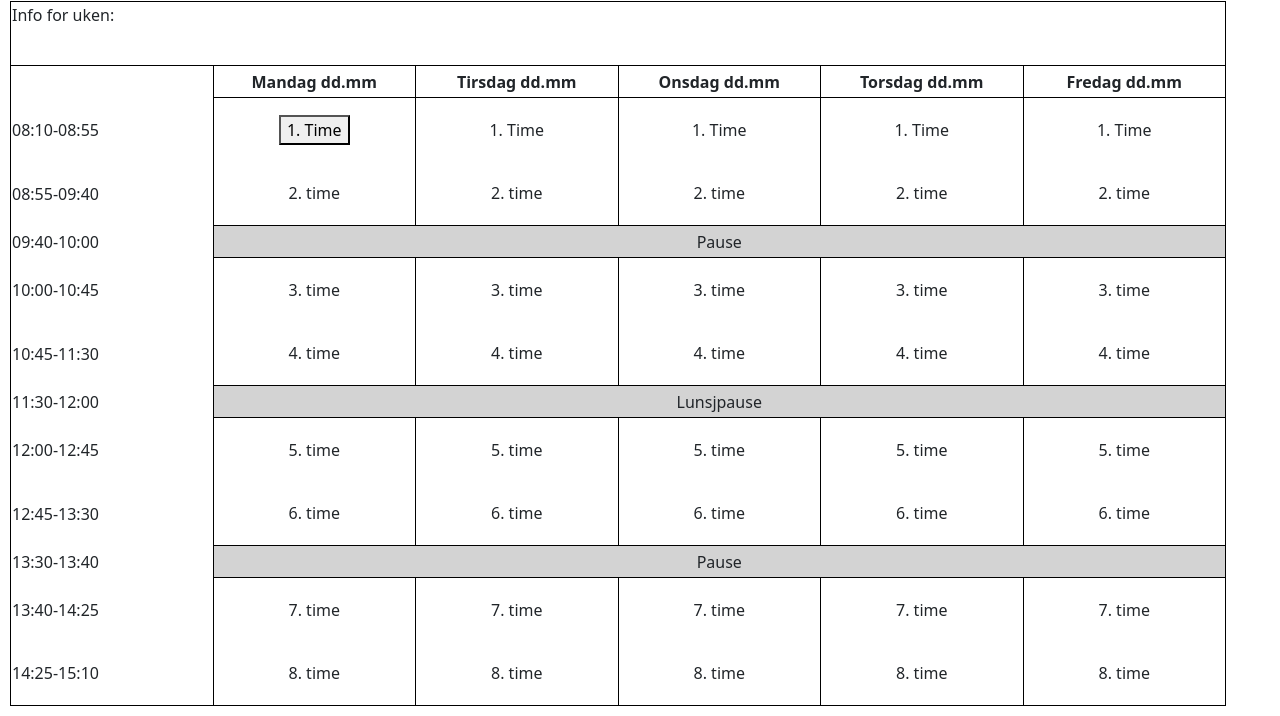
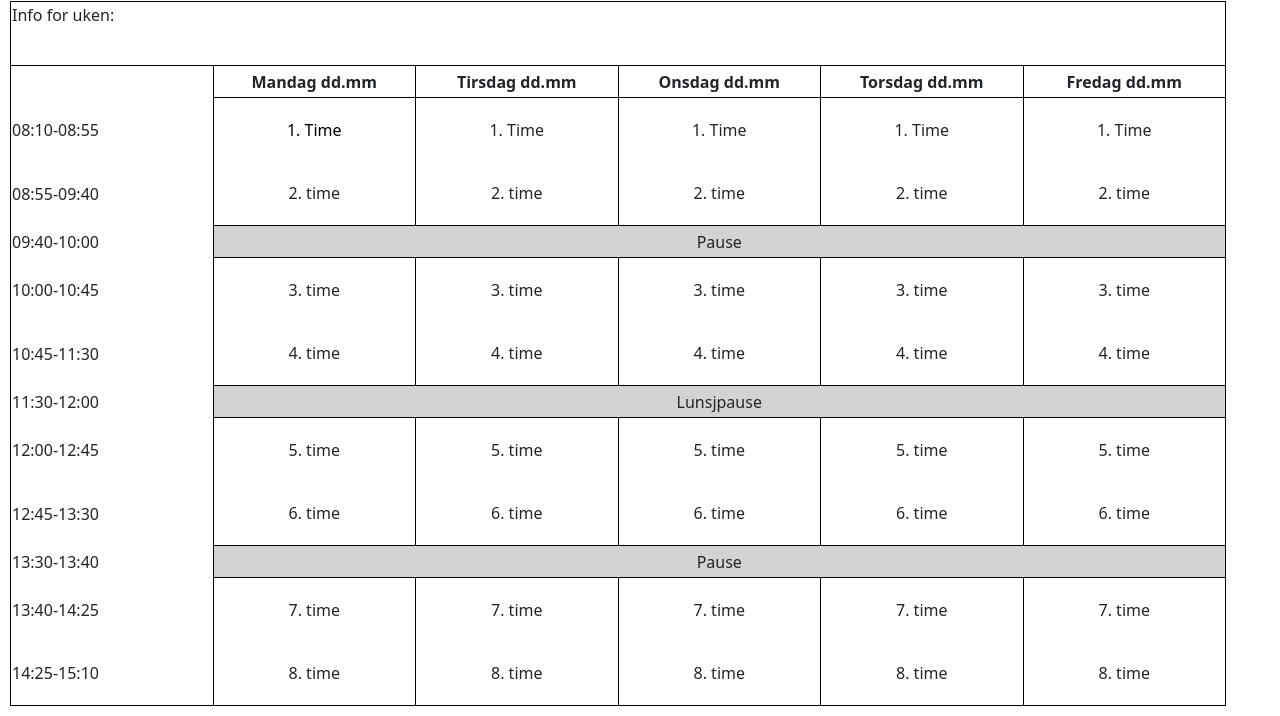
Before and after one commit to ThomasStorhaug/uke_gen, a Django app: page / in a window 1280 px wide. Shown: the part 279-995 px from the top of the page. Run offline with Django 4.2, Linux system fonts and the light colour scheme; some libraries are stand-ins or nearby versions.

Commit message:
added modal func

```diff
--- /dev/null
+++ b/ukeplaner/uke_generator/static/uke_generator/custom/css/_btn.scss
@@ -0,0 +1,11 @@
+.period-btn {
+    display: block;
+    height: 100% !important;
+    width: 100%;
+    border: none;
+    background-color: rgba(0, 0, 0, 0);
+
+    &:hover {
+        background-color: rgba(0, 0, 0, 0.1);
+    }
+}
--- a/ukeplaner/uke_generator/static/uke_generator/custom/css/_table.scss
+++ b/ukeplaner/uke_generator/static/uke_generator/custom/css/_table.scss
@@ -33,6 +33,7 @@
 
     &__period {
         text-align: center;
+        padding: 0;
 
         &--first {
             border-top: 1px solid #000000;
--- a/ukeplaner/uke_generator/static/uke_generator/custom/css/main.css
+++ b/ukeplaner/uke_generator/static/uke_generator/custom/css/main.css
@@ -27,6 +27,7 @@
 }
 .schedule-preview__period {
   text-align: center;
+  padding: 0;
 }
 .schedule-preview__period--first {
   border-top: 1px solid #000000;
@@ -112,4 +113,15 @@
   background-color: #8ea091;
 }
 
+.period-btn {
+  display: block;
+  height: 100% !important;
+  width: 100%;
+  border: none;
+  background-color: rgba(0, 0, 0, 0);
+}
+.period-btn:hover {
+  background-color: rgba(0, 0, 0, 0.1);
+}
+
 /*# sourceMappingURL=main.css.map */
--- a/ukeplaner/uke_generator/static/uke_generator/custom/css/main.scss
+++ b/ukeplaner/uke_generator/static/uke_generator/custom/css/main.scss
@@ -1,3 +1,4 @@
 @import "variables";
 @import "table";
 @import "colors";
+@import "btn";
--- a/ukeplaner/uke_generator/templates/uke_generator/base.html
+++ b/ukeplaner/uke_generator/templates/uke_generator/base.html
@@ -19,6 +19,6 @@
     </div>
     {% block content %}
     {% endblock content %}
-    <script src="{% static 'uke_generator/Bootsrtap/js/bootstrap.bundle.js' %}"></script>
+    <script src="{% static 'uke_generator/Bootstrap/js/bootstrap.bundle.js' %}"></script>
 </body>
 </html>
--- a/ukeplaner/uke_generator/templates/uke_generator/uke_generator.html
+++ b/ukeplaner/uke_generator/templates/uke_generator/uke_generator.html
@@ -30,7 +30,7 @@
             </tr>
             <tr class="schedule-preview__first-row">
                 <td>08:10-08:55</td>
-                <td class="schedule-preview__period schedule-preview__period--first"><button type="button" data-bs-toggle="modal" data-bs-target="#exampleModal">1. Time</button></td>
+                <td class="schedule-preview__period schedule-preview__period--first"><button class="period-btn" type="button" data-bs-toggle="modal" data-bs-target="#exampleModal">1. Time</button></td>
                 <td class="schedule-preview__period schedule-preview__period--first">1. Time</td>
                 <td class="schedule-preview__period schedule-preview__period--first">1. Time</td>
                 <td class="schedule-preview__period schedule-preview__period--first">1. Time</td>
```
Also changed, not shown: 1 other file.
